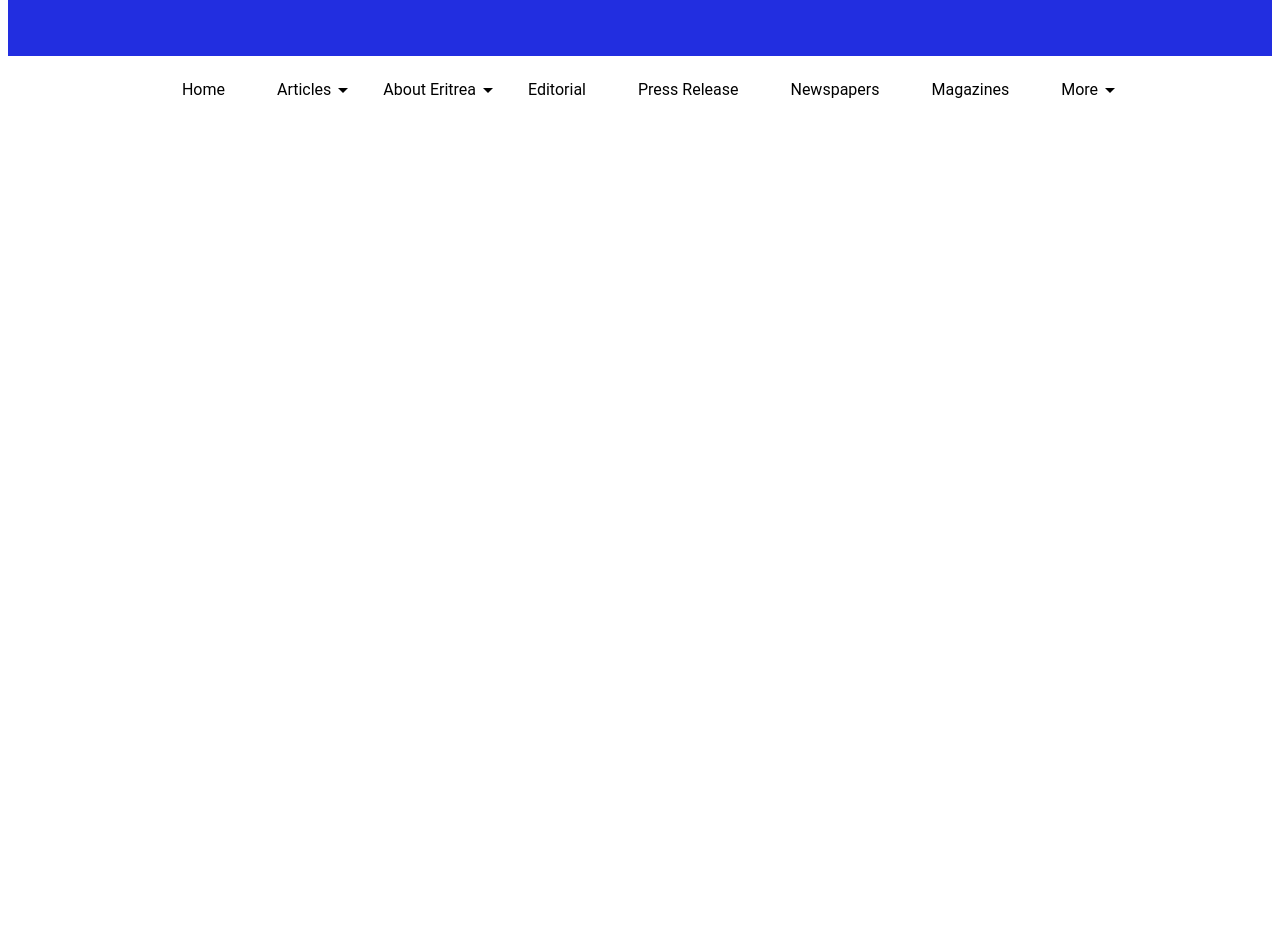
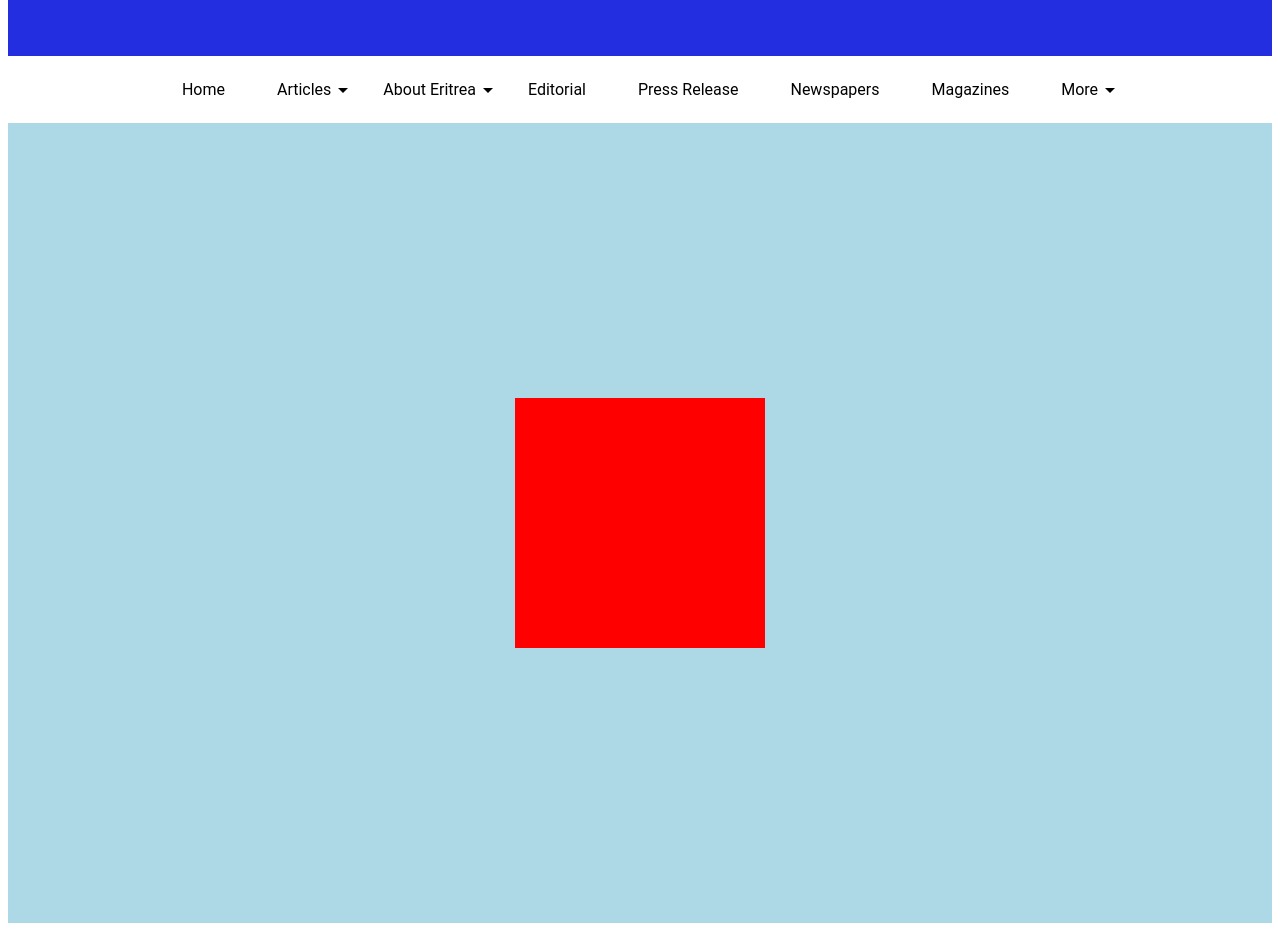
Before and after one commit to SadorDev/Eritrea-Today, a React (Create React App) app: page /abouteritrea/proverbs in a window 1280 px wide. Shown: the part 400-1331 px from the top of the page. Before the commit the page ends 800 px from the top, so only its background shows below. Built offline with nearby package versions, Linux system fonts and the light colour scheme; no server answers.

Commit message:
Proverbs added & npm run all

```diff
--- a/package.json
+++ b/package.json
@@ -8,6 +8,7 @@
     "@testing-library/react": "^13.4.0",
     "@testing-library/user-event": "^13.5.0",
     "json-server": "^1.0.0-beta.1",
+    "npm-run-all": "^4.1.5",
     "react": "^18.3.1",
     "react-dom": "^18.3.1",
     "react-router-dom": "^6.23.1",
@@ -19,7 +20,9 @@
     "build": "react-scripts build",
     "test": "react-scripts test",
     "eject": "react-scripts eject",
-    "server": "json-server --watch data/homepageAPI.json --port 8000"
+    "server": "npm-run-all -p json-server:homepageAPI json-server:proverbs",
+    "json-server:homepageAPI": "json-server --watch data/homepageAPI.json --port 8000",
+    "json-server:proverbs": "json-server --watch data/proverbs.json --port 8001"
   },
   "eslintConfig": {
     "extends": [
--- a/src/pages/AboutEritrea/SubPages/Proverbs.jsx
+++ b/src/pages/AboutEritrea/SubPages/Proverbs.jsx
@@ -1,10 +1,39 @@
-import AppLayout from "../../AppLayout"
+import { useEffect, useState } from "react";
+import AppLayout from "../../AppLayout";
+import styles from "./Proverbs.module.css";
 
 const Proverbs = () => {
+  const BASE_URL = "http://localhost:8001";
+
+  const [proverb, setProverb] = useState([]);
+
+  useEffect(() => {
+    async function fetchProverb() {
+      try {
+        const res = await fetch(`${BASE_URL}/proverbs`);
+        const data = await res.json();
+        setProverb(data);
+        console.log(data);
+      } catch {
+        alert("An error was made fetching the proverbs api");
+      }
+    }
+    fetchProverb();
+  }, []);
+
   return (
+    <>
+      <AppLayout />
+      <div className={styles.container}>
+        <div className={styles.test}>
+          <div key={proverb.id}>
 
-    <AppLayout />
-  )
-}
 
-export default Proverbs
+          </div>
+        </div>
+      </div>
+    </>
+  );
+};
+
+export default Proverbs;
--- /dev/null
+++ b/src/pages/AboutEritrea/SubPages/Proverbs.module.css
@@ -0,0 +1,13 @@
+.container {
+  display: flex;
+  justify-content: center;
+  align-items: center;
+  background-color: lightblue;
+  height: 100vh;
+}
+
+.test {
+  width: 250px;
+  height: 250px;
+  background-color: red;
+}
```
Also changed, not shown: data/proverbs.json (added, +39 -0 lines), 1 other file (tests, documents, lock files or other folders).
